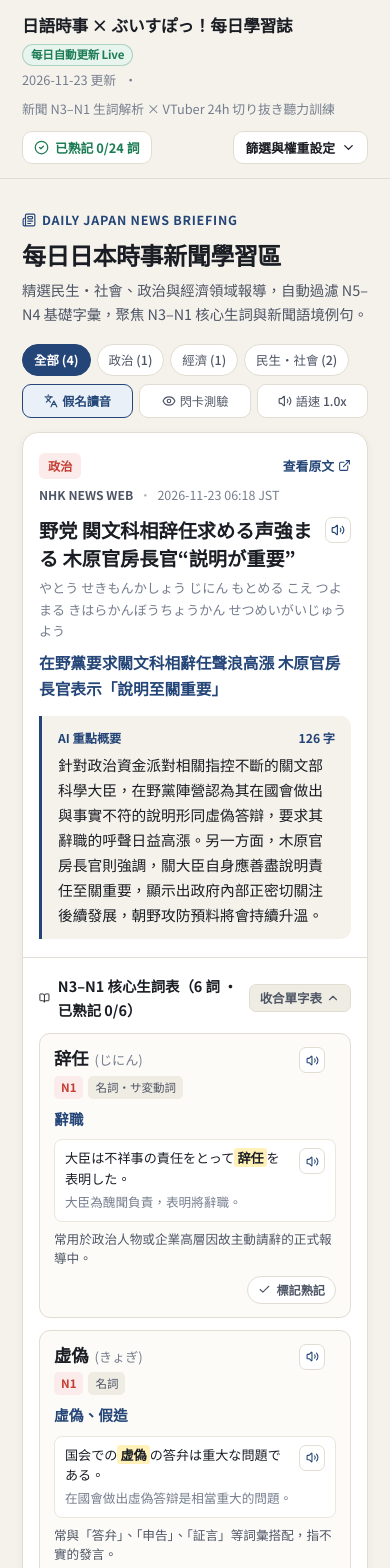
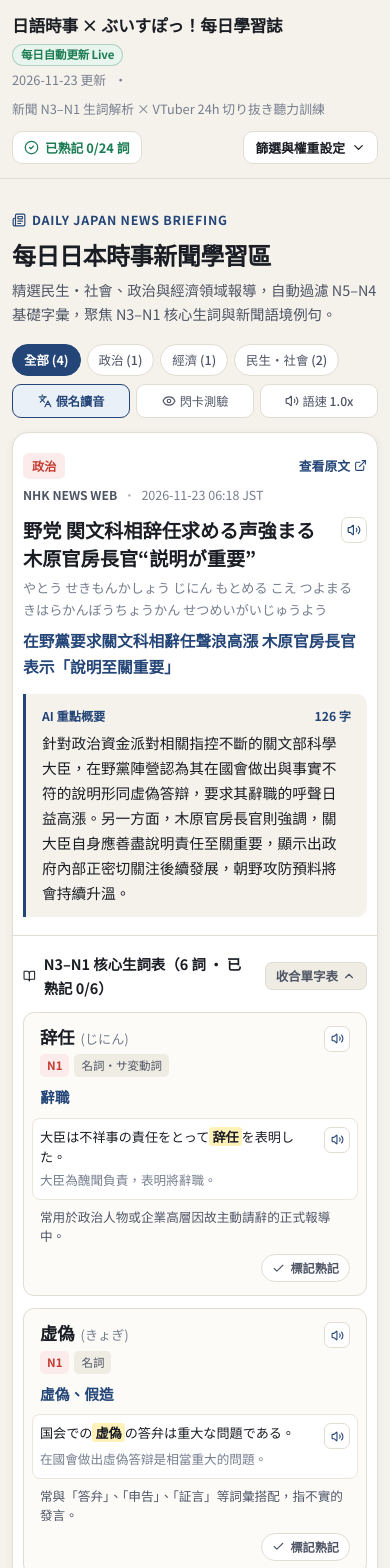
Before and after one commit to shineharumi0918/vspo-jp-news-study, a React (Vite) app: page / in a window 390 px wide. Shown: the top 1568 px of the page. Built offline with nearby package versions, Linux system fonts and the light colour scheme.

Commit message:
style: tighten mobile gutters and align vocab example box on 12-10-8 grid

```diff
--- a/src/styles/base.css
+++ b/src/styles/base.css
@@ -312,7 +312,7 @@ button {
 
 @media (max-width: 640px) {
   .container {
-    padding-left: 22px;
-    padding-right: 22px;
+    padding-left: 12px;
+    padding-right: 12px;
   }
 }
--- a/src/styles/news.css
+++ b/src/styles/news.css
@@ -267,7 +267,7 @@
 .vocab-card {
   border: 1px solid var(--border-light);
   border-radius: 11px;
-  padding: 13px 14px;
+  padding: 13px 16px;
   background: #fcfbf8;
   display: flex;
   flex-direction: column;
@@ -285,10 +285,6 @@
   align-items: flex-start;
   justify-content: space-between;
   gap: 10px;
-}
-
-.vocab-card-head .btn-tts {
-  margin-right: 11px;
 }
 
 .vocab-head-main {
@@ -380,7 +376,8 @@
   background: #ffffff;
   border: 1px solid #ebe7dc;
   border-radius: 8px;
-  padding: 8px 10px;
+  padding: 8px 7px;
+  margin: 0 -8px;
   font-size: 0.82rem;
 }
 
@@ -536,8 +533,8 @@
 
   .news-card-top,
   .vocab-panel {
-    padding-left: 16px;
-    padding-right: 16px;
+    padding-left: 10px;
+    padding-right: 10px;
   }
 
   .vocab-grid {
--- a/src/styles/vspo.css
+++ b/src/styles/vspo.css
@@ -512,7 +512,15 @@
   }
 
   .vspo-section {
-    padding: 18px 16px;
+    padding: 16px 12px;
     border-radius: 16px;
   }
+
+  .clip-info-body {
+    padding: 14px 14px 16px;
+  }
+
+  .aid-panel {
+    padding: 14px 12px;
+  }
 }
```
